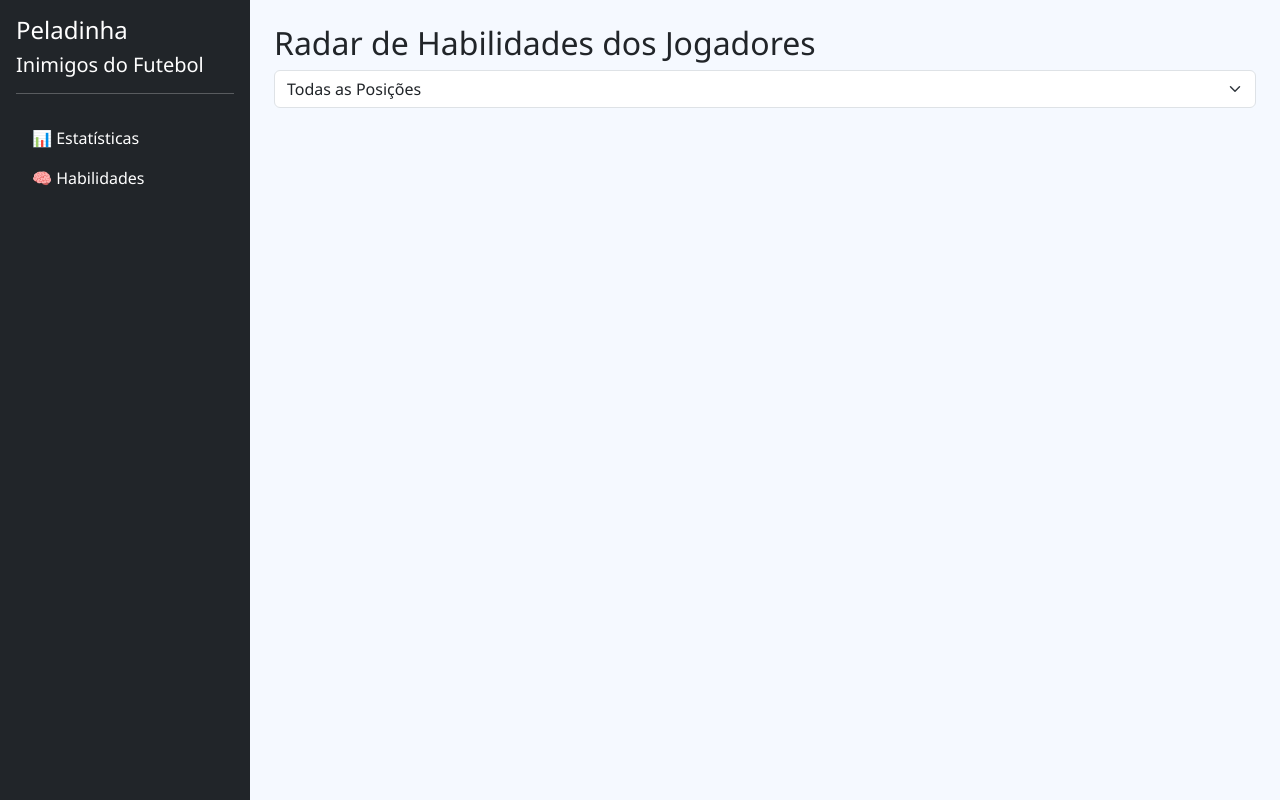
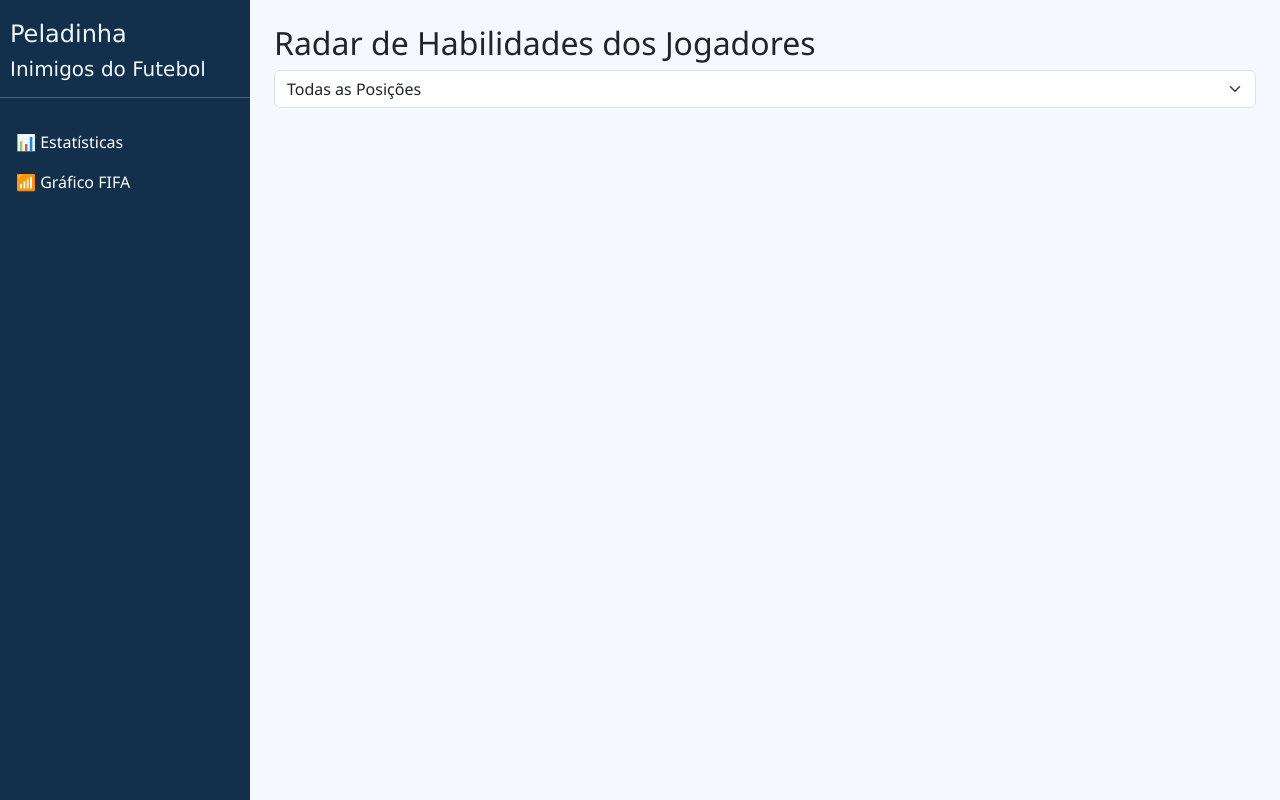
Before and after one commit to juliocasagrande/inimigos_do_futebol, a plain HTML site: page habilidades.html in a window 1280 px wide. Drawn offline with nearby package versions, Linux system fonts and the light colour scheme; no server answers.

Commit message:
Update habilidades.html

```diff
--- a/habilidades.html
+++ b/habilidades.html
@@ -9,16 +9,20 @@
   <script src="https://cdn.jsdelivr.net/npm/papaparse@5.3.2/papaparse.min.js"></script>
 </head>
 <body>
-  <button class="btn btn-dark d-md-none m-2" onclick="toggleSidebar()">☰ Menu</button>
+  <!-- Botão do menu hamburguer -->
+  <button id="toggle-sidebar" class="btn btn-dark d-md-none m-2">
+    ☰ Menu
+  </button>
+
   <div class="d-flex">
-    <nav class="bg-dark text-white p-3" id="sidebar">
-      <h4>Peladinha</h4>
-      <h5>Inimigos do Futebol</h5>
-      <hr>
+    <nav id="sidebar">
+      <h4 style="margin-left: 10px; margin-top: 20px; font-family: 'Lucida Sans', 'Lucida Sans Regular', 'Lucida Grande', 'Lucida Sans Unicode', Geneva, Verdana, sans-serif; color: aliceblue;">Peladinha</h4>
+      <h5 style="margin-left: 10px; font-family: 'Lucida Sans', 'Lucida Sans Regular', 'Lucida Grande', 'Lucida Sans Unicode', Geneva, Verdana, sans-serif; color: aliceblue;">Inimigos do Futebol</h5>
+      <hr style="color: aliceblue;">
       <ul class="nav flex-column mt-4">
         <!-- <li class="nav-item"><a class="nav-link text-white" href="index.html">💸 Gastos</a></li> -->
         <li class="nav-item"><a class="nav-link text-white" href="index.html">📊 Estatísticas</a></li>
-        <li class="nav-item"><a class="nav-link text-white" href="habilidades.html">🧠 Habilidades</a></li>
+        <li class="nav-item"><a class="nav-link text-white" href="habilidades.html">📶 Gráfico FIFA</a></li>
       </ul>
     </nav>
 
```
